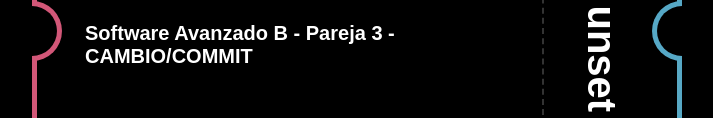
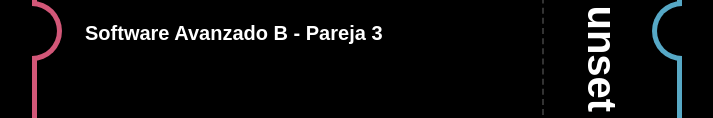
Before and after one commit to dadu0699/SA-1S2022, a website built with Vite: page Practice_3/index.html in a window 1280 px wide. Shown: the part 377-495 px from the top of the page, without its empty margins (283-996 px from the left). Built offline with nearby package versions, Linux system fonts and the light colour scheme; no server answers; files whose address does not match are found by name.

Commit message:
[UPDATE] cambio

```diff
--- a/Practice_3/index.html
+++ b/Practice_3/index.html
@@ -25,7 +25,7 @@
                 </p>
               </div>
             </div>
-            <div class="ticket-event">Software Avanzado B - Pareja 3 - CAMBIO/COMMIT</div>
+            <div class="ticket-event">Software Avanzado B - Pareja 3 </div>
           </div>
           <div class="ticket-visual_ticket-number-wrapper">
             <div class="ticket-visual_ticket-number" id="ticket-1-number">
```
